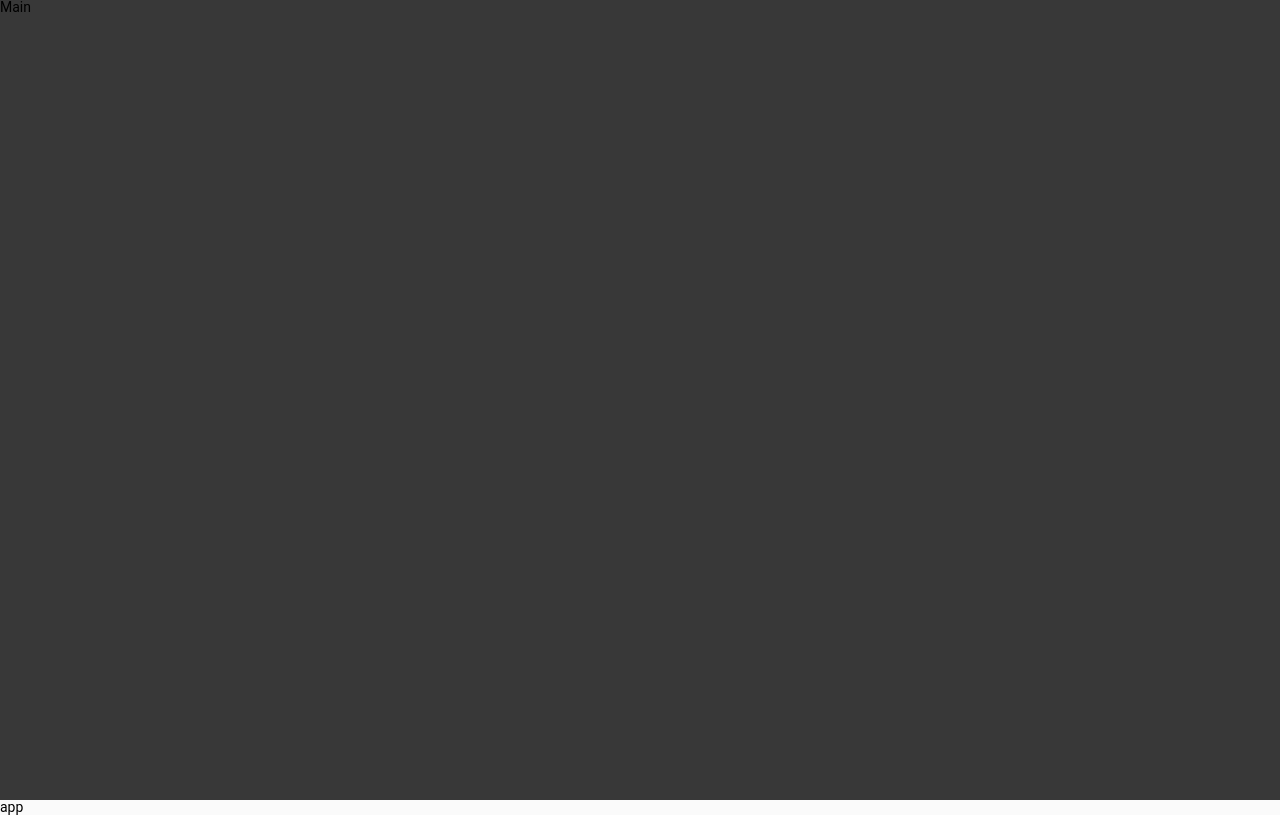
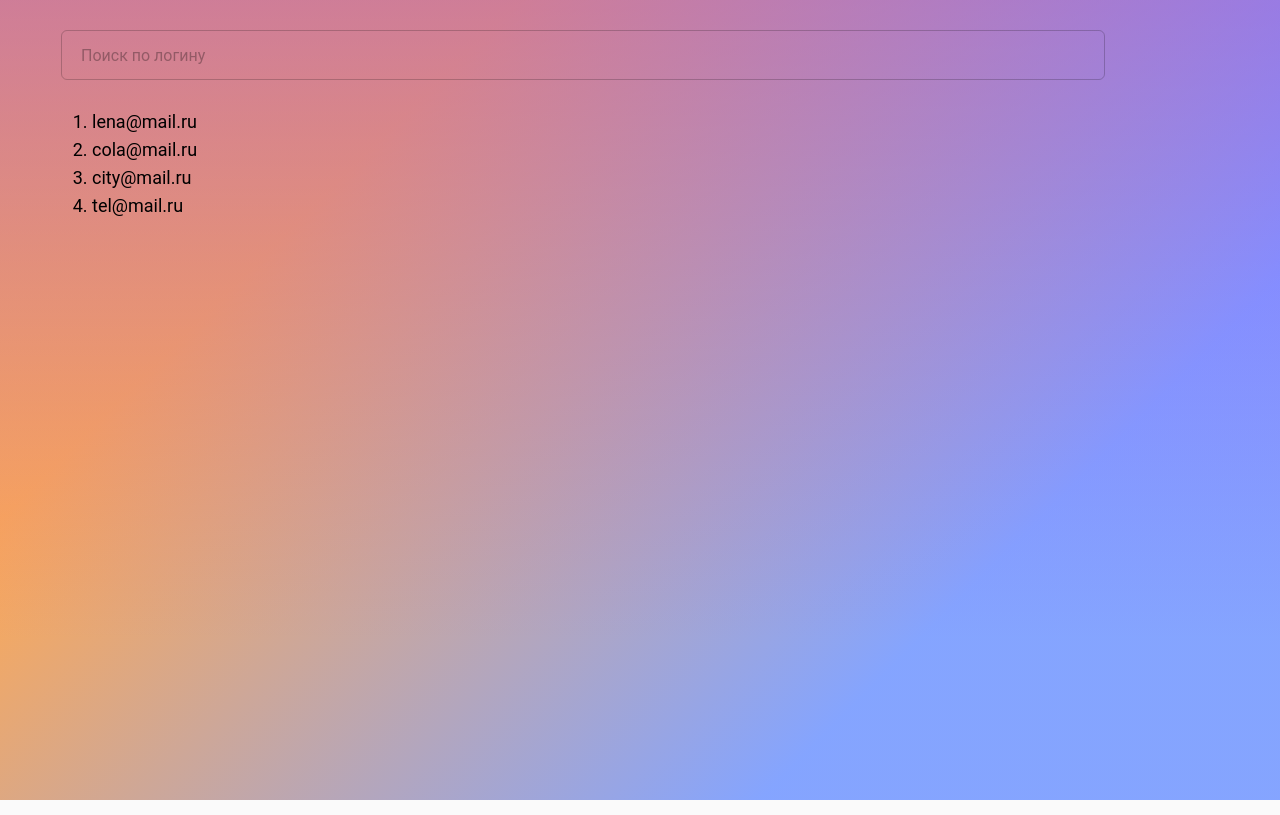
Before and after one commit to ushink/attestation-skypro, a React (Create React App) app: page / in a window 1280 px wide. Built offline with nearby package versions, Linux system fonts and the light colour scheme.

Commit message:
styled main page

```diff
--- a/src/App.js
+++ b/src/App.js
@@ -6,7 +6,6 @@ function App() {
         <>
             <AppGlobal />
             <AppRoutes />
-            <h1>app</h1>
         </>
     );
 }
--- /dev/null
+++ b/src/mock/login.js
@@ -0,0 +1,18 @@
+export const login = [
+    {
+        id: 1,
+        login: 'lena@mail.ru'
+    },
+    {
+        id: 2,
+        login: 'cola@mail.ru'
+    },
+    {
+        id: 3,
+        login: 'city@mail.ru'
+    },
+    {
+        id: 4,
+        login: 'tel@mail.ru'
+    }
+]
--- a/src/pages/main/Main.jsx
+++ b/src/pages/main/Main.jsx
@@ -1,9 +1,21 @@
-import * as S from './styles';
+import { login } from '../../mock/login'
+import * as S from './styles'
 
 export const Main = () => {
     return (
-        <S.header>
-            <h1>Main</h1>
-        </S.header>
-    );
-};
+        <S.wrapper>
+            <S.header>
+                <S.form action="#">
+                    <S.input type="search" placeholder="Поиск по логину" />
+                </S.form>
+            </S.header>
+            <S.main>
+                <S.ol>
+                    {login.map((el) => (
+                        <S.li key={el.id}>{el.login}</S.li>
+                    ))}
+                </S.ol>
+            </S.main>
+        </S.wrapper>
+    )
+}
--- a/src/pages/main/styles.js
+++ b/src/pages/main/styles.js
@@ -1,7 +1,76 @@
-import styled from 'styled-components';
+import styled from 'styled-components'
 
+export const wrapper = styled.div`
+    width: 100vw;
+    height: 100vh;
+    background: linear-gradient(
+            rgba(135, 60, 255, 0.4),
+            rgba(135, 60, 255, 0) 80%
+        ),
+        linear-gradient(
+            -45deg,
+            rgba(120, 155, 255, 0.9) 25%,
+            rgba(255, 160, 65, 0.9) 75%
+        );
+    display: flex;
+    flex-direction: column;
+    align-items: center;
+`
 export const header = styled.div`
     width: 100%;
-    height: 100vh;
-    background-color: #383838;
-`;
+    display: -webkit-box;
+    display: -ms-flexbox;
+    display: flex;
+    -webkit-box-align: center;
+    -ms-flex-align: center;
+    align-items: center;
+    -webkit-box-pack: justify;
+    -ms-flex-pack: justify;
+    max-width: 1178px;
+    margin: 0 auto;
+    padding: 30px 10px 30px 10px;
+`
+export const form = styled.form`
+    max-width: 1044px;
+    width: 100%;
+    display: -webkit-box;
+    display: -ms-flexbox;
+    display: flex;
+`
+export const input = styled.input`
+    width: 100%;
+    height: 50px;
+    border-width: 1px;
+    border-style: solid;
+    border-color: rgba(0, 0, 0, 0.2);
+    border-radius: 6px;
+    background-color: transparent;
+    padding: 13px 19px;
+    font-style: normal;
+    font-weight: 400;
+    font-size: 16px;
+    line-height: 24px;
+    color: #000000;
+
+    &::placeholder {
+        background-color: transparent;
+        color: rgba(0, 0, 0, 0.3);
+        font-style: normal;
+        font-weight: 400;
+        font-size: 16px;
+        line-height: 24px;
+    }
+`
+
+export const main = styled.div`
+    width: 100%;
+    max-width: 1096px;
+`
+
+export const ol = styled.ol``
+
+export const li = styled.li`
+    font-size: 18px;
+    line-height: 24px;
+    padding-bottom: 4px;
+`
```
Also changed, not shown: 1 other file (tests, documents, lock files or other folders).
